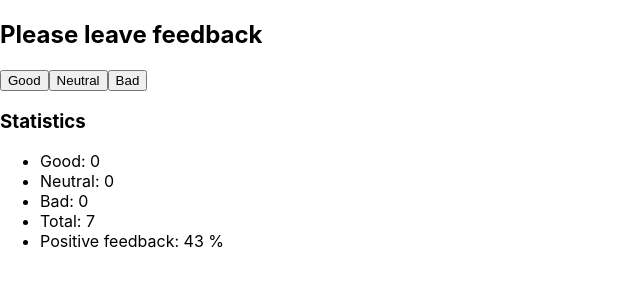
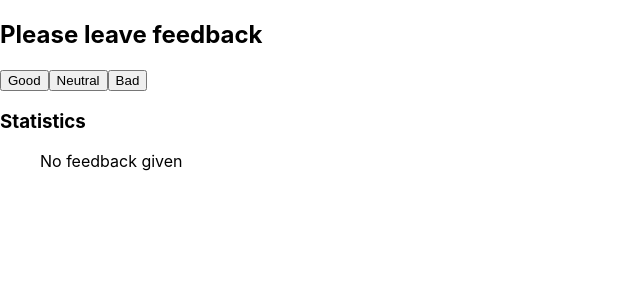
Before and after one commit to LilyNov/goit-react-hw-02-feedback, a React (Create React App) app: page / in a window 1280 px wide. Shown: the top 300 px of the page, without its empty margins (0-640 px from the left). Built offline with nearby package versions, Linux system fonts and the light colour scheme.

Commit message:
add total and percentage with conditional render

```diff
--- a/src/Counter/Counter.js
+++ b/src/Counter/Counter.js
@@ -35,10 +35,13 @@ export default class Counter extends React.Component {
     this.setState({ bad: this.state.bad + 1 });
   };
 
-  // countTotalFeedback()
   // countPositiveFeedbackPercentage()
 
   render() {
+    const { good, neutral, bad } = this.state;
+    const countTotalFeedback = good + neutral + bad;
+    const countPositiveFeedbackPercentage = (good * 100) / countTotalFeedback;
+
     return (
       <div className="Counter">
         <div className="feedback">
@@ -54,6 +57,8 @@ export default class Counter extends React.Component {
               good={this.state.good}
               neutral={this.state.neutral}
               bad={this.state.bad}
+              total={countTotalFeedback}
+              percentage={countPositiveFeedbackPercentage}
             />
           </ul>
         </div>
--- a/src/ValueOfCounter/ValueOfCounter.js
+++ b/src/ValueOfCounter/ValueOfCounter.js
@@ -1,6 +1,8 @@
 import React from 'react';
 
-const ValueOfCounter = ({ good, neutral, bad }) => (
+const ValueOfCounter = ({ good, neutral, bad, total, percentage }) => (
+  <>
+    {total > 0 ? (
       <>
         <li className="itemStat">
           Good: <span className="countStat">{good}</span>
@@ -12,11 +14,16 @@ const ValueOfCounter = ({ good, neutral, bad }) => (
           Bad: <span className="countStat">{bad}</span>
         </li>
         <li className="itemStat">
-      Total: <span className="countStat">7</span>
+          Total: <span className="countStat">{good + neutral + bad}</span>
         </li>
         <li className="itemStat">
-      Positive feedback: <span className="countStat">43 %</span>
+          Positive feedback:{total}
+          <span className="countStat">{percentage} %</span>
         </li>
+      </>
+    ) : (
+      <p>No feedback given</p>
+    )}
   </>
 );
 
```
Lines whose indentation alone changed are shown as unchanged.
